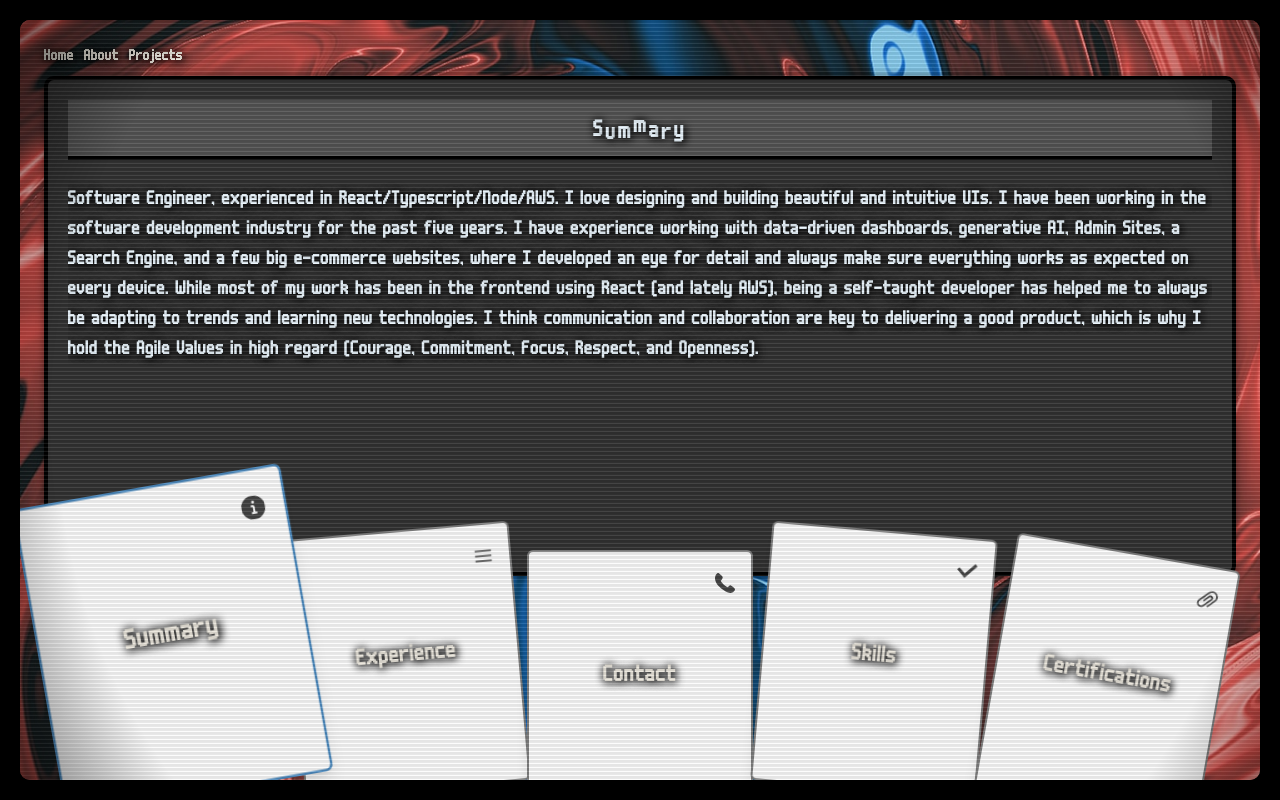
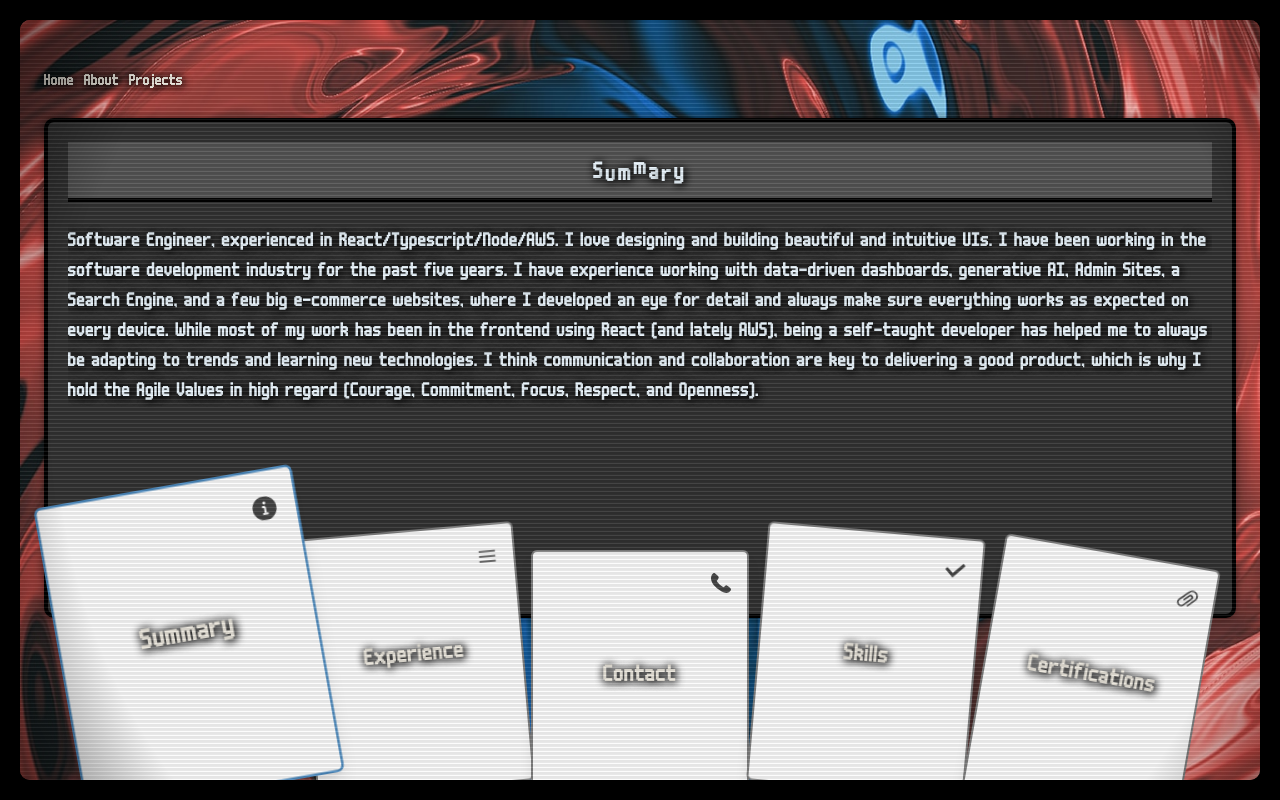
Before and after one commit to MartinPascale/portfolio, a Next.js app: page /about in a window 1280 px wide. Built offline with nearby package versions, Linux system fonts and the light colour scheme.

Commit message:
Fix home layout and card list width

```diff
--- a/src/app/components/CardList.tsx
+++ b/src/app/components/CardList.tsx
@@ -35,6 +35,7 @@ const CardList: React.FC<CardListProps> = ({
         px={10}
         w="100%"
         gap={2}
+        maxW={{ base: '100%', md: '1200px' }}
       >
         {cards.map((card, index) => (
           <Card
--- a/src/app/layout.tsx
+++ b/src/app/layout.tsx
@@ -14,7 +14,7 @@ export default function RootLayout({ children }: RootLayoutProps) {
       <body className="crt-effect tv-frame tv-screen">
         <Chakra>
           <header>
-            <Box as="nav" pb={2}>
+            <Box as="nav" py="25px">
               <Link href="/" marginRight="10px">
                 Home
               </Link>
```
